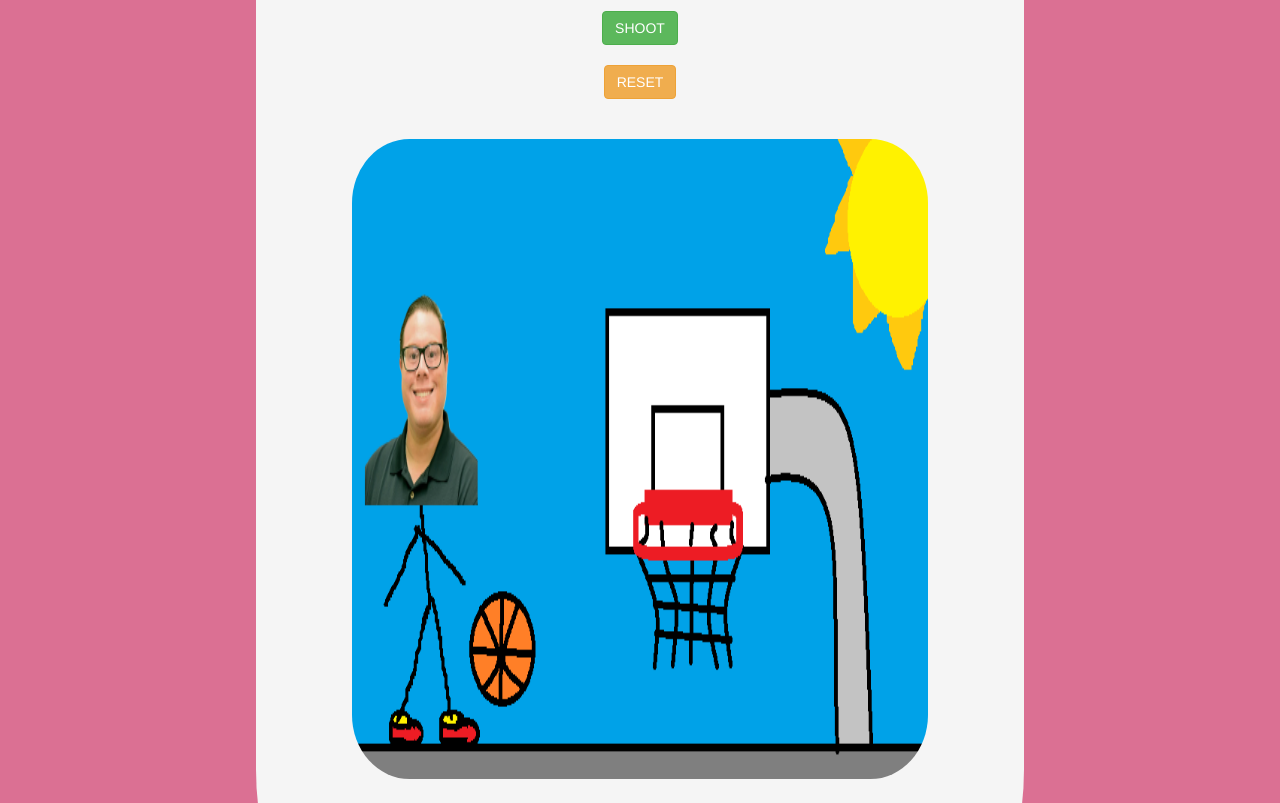
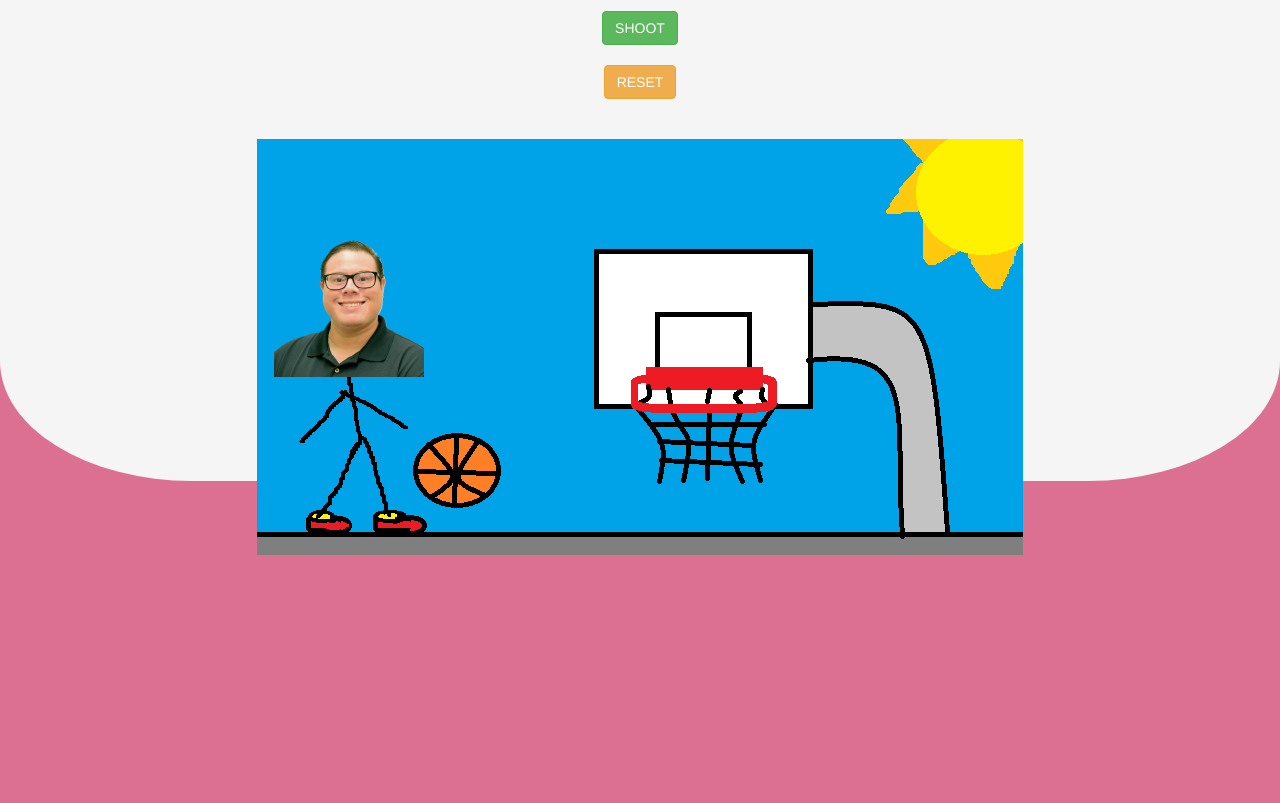
Before and after one commit to VismaiNair/islasball, a plain HTML site: page index.html in a window 1280 px wide. Shown: the part 600-1403 px from the top of the page. After the commit the page ends 1155 px from the top, so only its background shows below. Drawn offline with nearby package versions, Linux system fonts and the light colour scheme; a web font is replaced by a local one.

Commit message:
Update style.css

```diff
--- a/style.css
+++ b/style.css
@@ -11,15 +11,11 @@ body {
 }
 #yed{
     background-color: whitesmoke;
-    width: 60%;
-    height: 160%;
+    width: 100%;
+    height: 100%;
     border-radius: 15%;
 }
-#play{
-    height: 50%;
-    width: 75%;
-    border-radius: 10%;
-}
+
 #theheadhead{
     background-color: pink;
     width: 60%;
```
